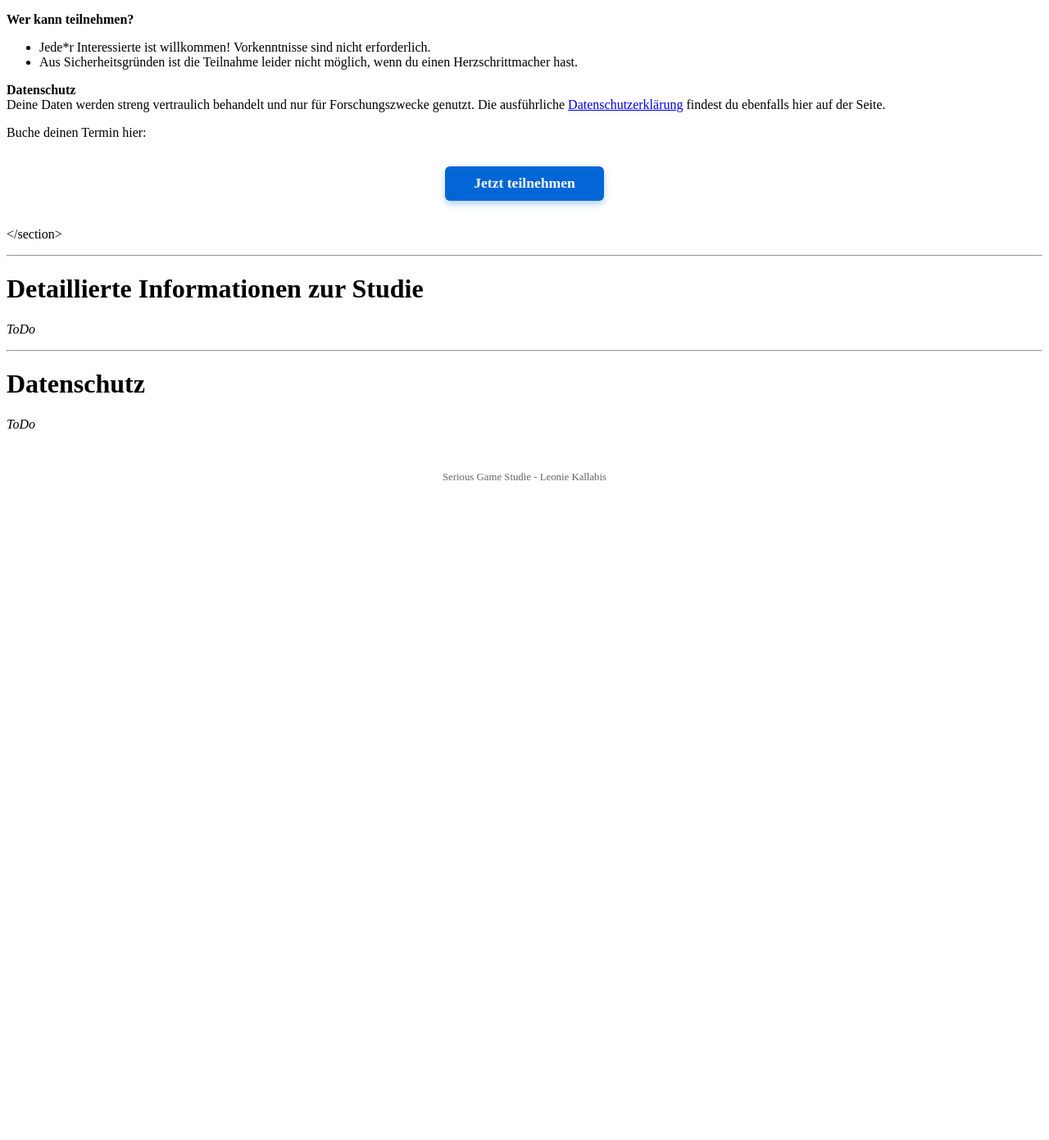
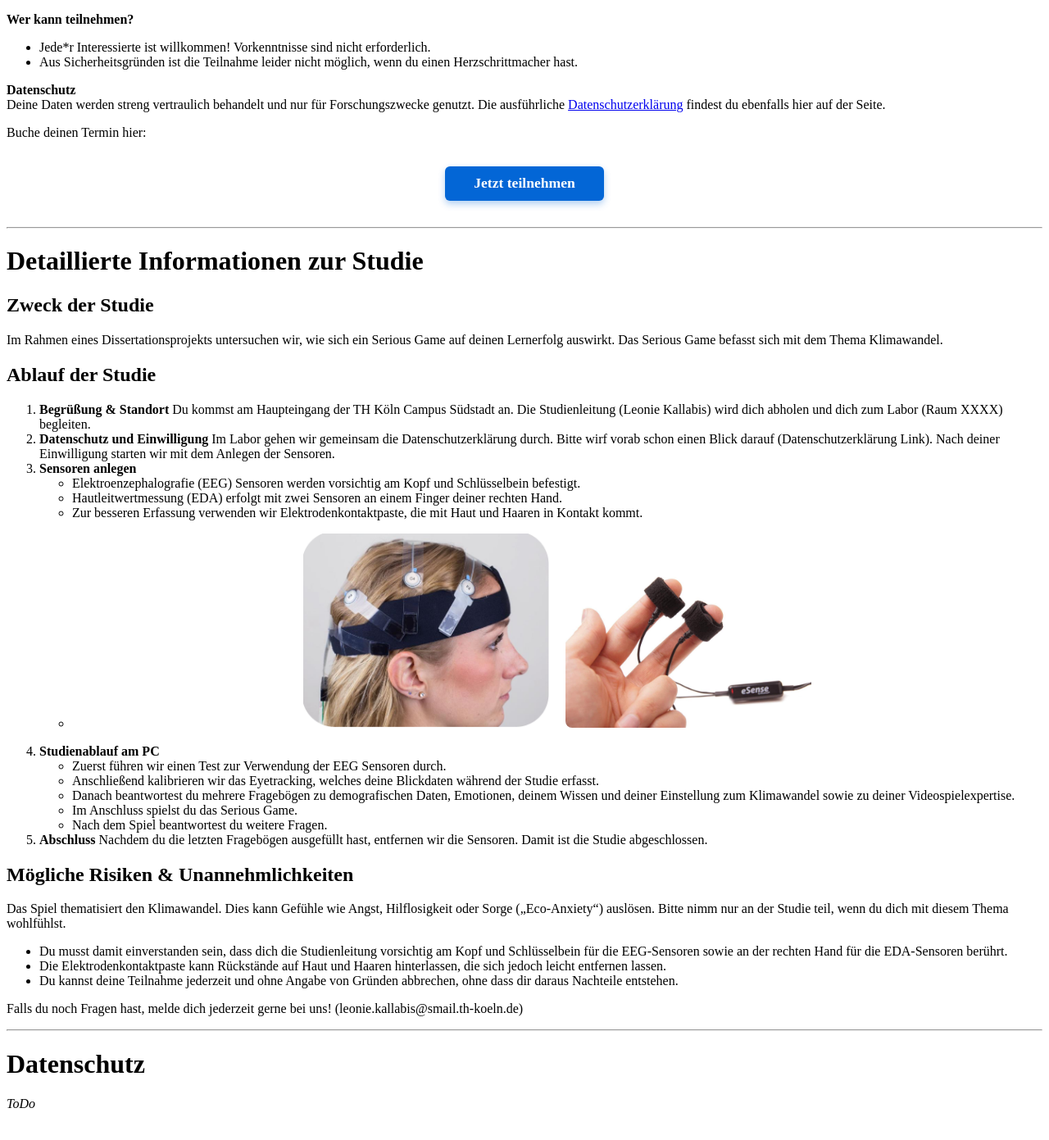
Before and after one commit to LeonieK/sg-study.github.io, a Jekyll site: the page built from index.md, in a window 1280 px wide and 1400 px high, scrolled down 291 px. Shown: the top 1391 px of the window at 82% size. Built offline with Jekyll 4.4.1, drawn with Linux system fonts in a browser that asks for light colours; before the commit the page ends 921 px from its top, so only the background shows below that.

Commit message:
Enhance study details and participant information
Added detailed information about the study purpose, procedure, and potential risks.

```diff
--- a/index.md
+++ b/index.md
@@ -29,12 +29,35 @@ Buche deinen Termin hier:
   <a href="https://deine-externe-buchungsseite.de" class="btn-primary" target="_blank" rel="noopener">Jetzt teilnehmen</a>
 </div>
 
-</section>
 
 <hr id="details" />
 
 # Detaillierte Informationen zur Studie
-_ToDo_
+## Zweck der Studie
+Im Rahmen eines Dissertationsprojekts untersuchen wir, wie sich ein Serious Game auf deinen Lernerfolg auswirkt. Das Serious Game befasst sich mit dem Thema Klimawandel.
+## Ablauf der Studie
+1. **Begrüßung & Standort** Du kommst am Haupteingang der TH Köln Campus Südstadt an. Die Studienleitung (Leonie Kallabis) wird dich abholen und dich zum Labor (Raum XXXX) begleiten.
+2. **Datenschutz und Einwilligung** Im Labor gehen wir gemeinsam die Datenschutzerklärung durch. Bitte wirf vorab schon einen Blick darauf (Datenschutzerklärung Link). Nach deiner Einwilligung starten wir mit dem Anlegen der Sensoren.
+3. **Sensoren anlegen**
+	- Elektroenzephalografie (EEG) Sensoren werden vorsichtig am Kopf und Schlüsselbein befestigt.
+	- Hautleitwertmessung (EDA) erfolgt mit zwei Sensoren an einem Finger deiner rechten Hand.
+	- Zur besseren Erfassung verwenden wir Elektrodenkontaktpaste, die mit Haut und Haaren in Kontakt kommt.
+	- <div style="text-align:center; margin: 1rem 0;"> <img src="/assets/images/eeg-sensoren.png" alt="EEG Sensoren" style="max-width: 300px; border-radius: 8px;"/> <img src="/assets/images/eda-sensoren.jpg" alt="EDA Sensoren" style="max-width: 300px; border-radius: 8px; margin-left: 1rem;"/> </div>
+4. **Studienablauf am PC**
+	- Zuerst führen wir einen Test zur Verwendung der EEG Sensoren durch.
+	- Anschließend kalibrieren wir das Eyetracking, welches deine Blickdaten während der Studie erfasst.
+	- Danach beantwortest du mehrere Fragebögen zu demografischen Daten, Emotionen, deinem Wissen und deiner Einstellung zum Klimawandel sowie zu deiner Videospielexpertise.
+	- Im Anschluss spielst du das Serious Game.
+	- Nach dem Spiel beantwortest du weitere Fragen.
+5. **Abschluss** Nachdem du die letzten Fragebögen ausgefüllt hast, entfernen wir die Sensoren. Damit ist die Studie abgeschlossen.
+
+## Mögliche Risiken & Unannehmlichkeiten
+Das Spiel thematisiert den Klimawandel. Dies kann Gefühle wie Angst, Hilflosigkeit oder Sorge („Eco-Anxiety“) auslösen. Bitte nimm nur an der Studie teil, wenn du dich mit diesem Thema wohlfühlst.
+- Du musst damit einverstanden sein, dass dich die Studienleitung vorsichtig am Kopf und Schlüsselbein für die EEG-Sensoren sowie an der rechten Hand für die EDA-Sensoren berührt.
+- Die Elektrodenkontaktpaste kann Rückstände auf Haut und Haaren hinterlassen, die sich jedoch leicht entfernen lassen.
+- Du kannst deine Teilnahme jederzeit und ohne Angabe von Gründen abbrechen, ohne dass dir daraus Nachteile entstehen.
+
+Falls du noch Fragen hast, melde dich jederzeit gerne bei uns! (leonie.kallabis@smail.th-koeln.de)
 
 <hr id="datenschutz" />
 
```
